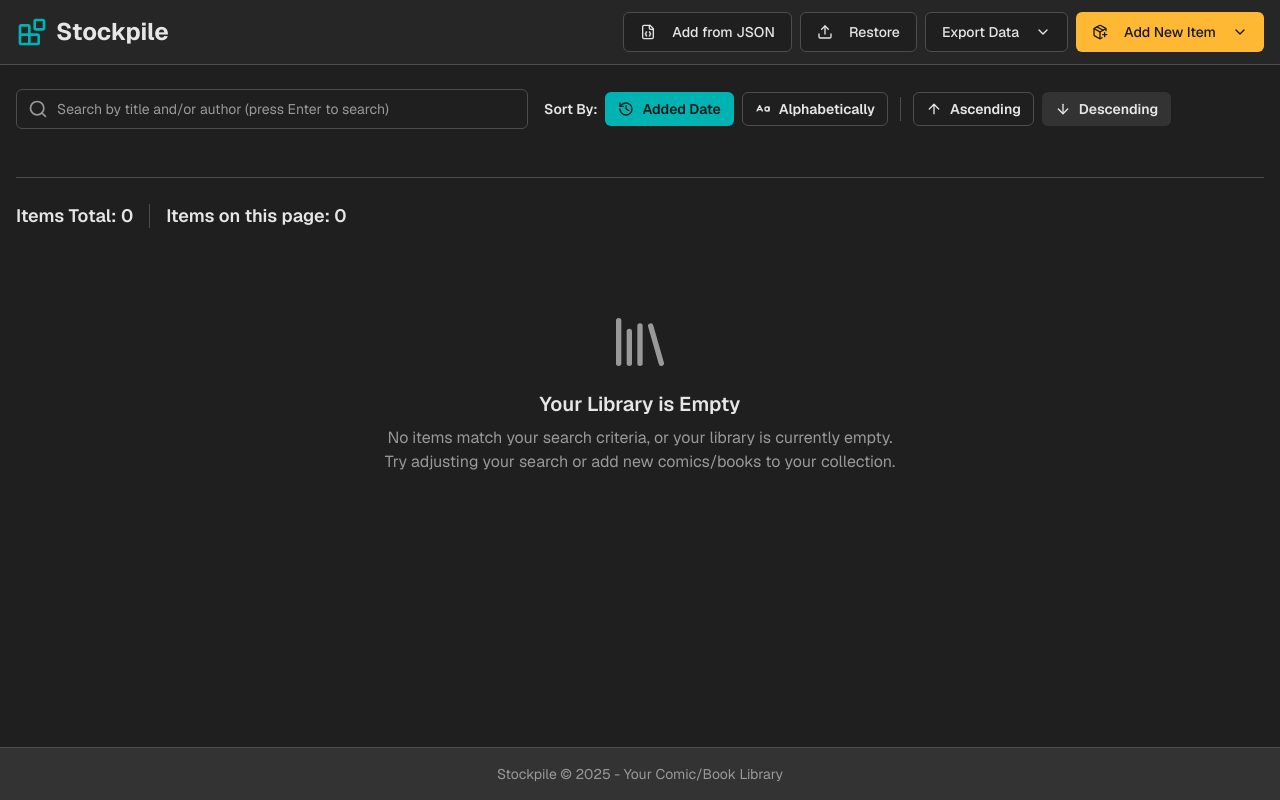
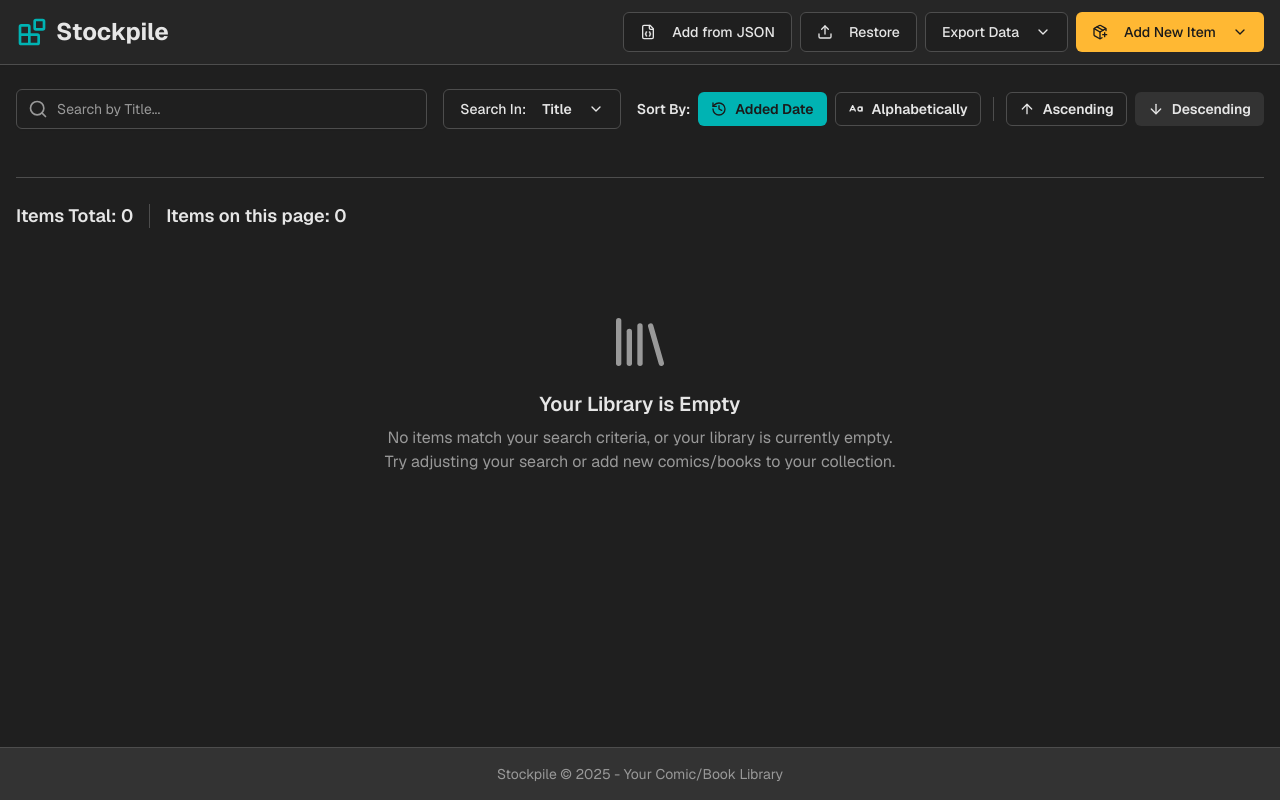
Before and after one commit to flightwithoutwings/stockpile, a Next.js app: page / in a window 1280 px wide. Built offline with nearby package versions, Linux system fonts and the light colour scheme.

Commit message:
add a drop down menu next to the search bar on homepage. options are tit

```diff
--- a/src/app/page.tsx
+++ b/src/app/page.tsx
@@ -44,6 +44,8 @@ export default function HomePage() {
     totalPages,
     totalFilteredItems,
     searchTerm,
+    searchField,
+    setSearchField,
   } = useInventory();
 
   const [isFormOpen, setIsFormOpen] = useState(false);
@@ -400,6 +402,8 @@ export default function HomePage() {
           <SearchBar
             initialSearchTerm={searchTerm}
             onSearch={setSearchTerm}
+            searchField={searchField}
+            onSearchFieldChange={setSearchField}
             sortOption={sortOption}
             onSortOptionChange={setSortOption}
             sortDirection={sortDirection}
@@ -472,6 +476,7 @@ export default function HomePage() {
       <TagManager
         isOpen={isTagManagerOpen}
         onOpenChange={setIsTagManagerOpen}
+
         allTags={allTags}
         onAddTag={addNewGlobalTag}
         onUpdateTag={updateGlobalTag}
--- a/src/components/SearchBar.tsx
+++ b/src/components/SearchBar.tsx
@@ -6,12 +6,17 @@ import { Input } from '@/components/ui/input';
 import { Button } from '@/components/ui/button';
 import { Badge } from '@/components/ui/badge';
 import { Separator } from '@/components/ui/separator';
-import { Search, Tags, ArrowUp, ArrowDown, History, CaseSensitive, X } from 'lucide-react';
-import type { SortDirection, SortOption } from '@/hooks/useInventory';
+import { Search, Tags, ArrowUp, ArrowDown, History, CaseSensitive, X, ChevronDown } from 'lucide-react';
+import type { SortDirection, SortOption, SearchField } from '@/hooks/useInventory';
+import { DropdownMenu, DropdownMenuContent, DropdownMenuItem, DropdownMenuTrigger } from '@/components/ui/dropdown-menu';
+import { cn } from '@/lib/utils';
+
 
 interface SearchBarProps {
   initialSearchTerm: string;
   onSearch: (term: string) => void;
+  searchField: SearchField;
+  onSearchFieldChange: (field: SearchField) => void;
   sortOption: SortOption;
   onSortOptionChange: (option: SortOption) => void;
   sortDirection: SortDirection;
@@ -22,9 +27,19 @@ interface SearchBarProps {
   onManageTagsClick: () => void;
 }
 
+const searchFieldLabels: Record<SearchField, string> = {
+  title: 'Title',
+  author: 'Author',
+  fileFormat: 'File Format',
+  originalName: 'Original File Name',
+  notes: 'Notes',
+};
+
 const SearchBar: React.FC<SearchBarProps> = ({
   initialSearchTerm,
   onSearch,
+  searchField,
+  onSearchFieldChange,
   sortOption,
   onSortOptionChange,
   sortDirection,
@@ -54,11 +69,11 @@ const SearchBar: React.FC<SearchBarProps> = ({
   return (
     <>
       <div className="flex flex-wrap items-center gap-4 mb-6">
-        <div className="relative flex-grow max-w-lg">
+        <div className="relative flex-grow max-w-lg flex items-center">
             <Search className="absolute left-3 top-1/2 transform -translate-y-1/2 h-5 w-5 text-muted-foreground" />
             <Input
                 type="text"
-            placeholder="Search by title and/or author (press Enter to search)"
+                placeholder={`Search by ${searchFieldLabels[searchField]}...`}
                 value={localSearchTerm}
                 onChange={(e) => setLocalSearchTerm(e.target.value)}
                 onKeyDown={handleSearchKeyDown}
@@ -75,6 +90,25 @@ const SearchBar: React.FC<SearchBarProps> = ({
                 </Button>
             )}
         </div>
+        <DropdownMenu>
+            <DropdownMenuTrigger asChild>
+                <Button variant="outline" className="whitespace-nowrap">
+                Search In: <span className="font-semibold ml-2">{searchFieldLabels[searchField]}</span>
+                <ChevronDown className="ml-2 h-4 w-4" />
+                </Button>
+            </DropdownMenuTrigger>
+            <DropdownMenuContent align="start">
+                {(Object.keys(searchFieldLabels) as SearchField[]).map((field) => (
+                    <DropdownMenuItem
+                        key={field}
+                        onClick={() => onSearchFieldChange(field)}
+                        className={cn(searchField === field && 'bg-accent')}
+                    >
+                        {searchFieldLabels[field]}
+                    </DropdownMenuItem>
+                ))}
+            </DropdownMenuContent>
+        </DropdownMenu>
 
         <div className="flex flex-wrap items-center gap-2">
             <span className="text-sm font-semibold text-foreground whitespace-nowrap">Sort By:</span>
--- a/src/hooks/useInventory.ts
+++ b/src/hooks/useInventory.ts
@@ -8,10 +8,13 @@ import { getAllItems, setItem, deleteItem, clearAllData, getAllItemKeys, getItem
 import type { ExportType } from '@/components/AppHeader';
 
 const SORT_CONFIG_KEY = 'comicBookLibrarySortConfig';
+const SEARCH_FIELD_KEY = 'comicBookLibrarySearchField';
 const ITEMS_PER_PAGE = 30;
 
 export type SortOption = 'createdAt' | 'title';
 export type SortDirection = 'asc' | 'desc';
+export type SearchField = 'title' | 'author' | 'fileFormat' | 'originalName' | 'notes';
+
 
 const sanitizeRawItem = (rawItem: any): InventoryItem => {
   const isOriginalNameTrulyNA = typeof rawItem.isOriginalNameNA === 'boolean' ? rawItem.isOriginalNameNA : false;
@@ -54,6 +57,7 @@ export function useInventory() {
   const [allTagsSet, setAllTagsSet] = useState<Set<string>>(new Set());
   const [sortOption, setSortOption] = useState<SortOption>('createdAt');
   const [sortDirection, setSortDirection] = useState<SortDirection>('desc');
+  const [searchField, setSearchField] = useState<SearchField>('title');
   const exportCounter = useRef(1);
   const [currentPage, setCurrentPageInternal] = useState(1);
 
@@ -89,6 +93,12 @@ export function useInventory() {
           if (['asc', 'desc'].includes(direction)) setSortDirection(direction);
         }
 
+        const storedSearchField = localStorage.getItem(SEARCH_FIELD_KEY);
+        if (storedSearchField && ['title', 'author', 'fileFormat', 'originalName', 'notes'].includes(storedSearchField)) {
+          setSearchField(storedSearchField as SearchField);
+        }
+
+
       } catch (error) {
         console.error("Failed to load items from IndexedDB:", error);
       } finally {
@@ -111,8 +121,19 @@ export function useInventory() {
   }, [sortOption, sortDirection, isInitialized]);
 
   useEffect(() => {
+    if (isInitialized) {
+        try {
+            localStorage.setItem(SEARCH_FIELD_KEY, searchField);
+        } catch (error) {
+            console.error("Failed to save search field to localStorage:", error);
+        }
+    }
+  }, [searchField, isInitialized]);
+
+
+  useEffect(() => {
     resetToFirstPage();
-  }, [searchTerm, activeTags, sortOption, sortDirection]);
+  }, [searchTerm, activeTags, sortOption, sortDirection, searchField]);
 
   const updateAllTagsInSet = useCallback((newTags: string[]) => {
     setAllTagsSet(prevAllTags => {
@@ -207,15 +228,23 @@ export function useInventory() {
 
     const trimmedSearchTerm = searchTerm.trim().toLowerCase();
     if (trimmedSearchTerm) {
-      const searchKeywords = trimmedSearchTerm.split(' ').filter(term => term.trim() !== '');
-      if (searchKeywords.length > 0) {
         filtered = filtered.filter((item) => {
-          return searchKeywords.every(keyword =>
-            item.title.toLowerCase().includes(keyword) ||
-            (item.author && item.author.toLowerCase().includes(keyword))
-          );
+            const term = trimmedSearchTerm;
+            switch(searchField) {
+                case 'title':
+                    return item.title.toLowerCase().includes(term);
+                case 'author':
+                    return item.author?.toLowerCase().includes(term) ?? false;
+                case 'fileFormat':
+                    return item.originalFileFormats?.some(format => format.toLowerCase().includes(term)) ?? false;
+                case 'originalName':
+                    return item.originalName?.toLowerCase().includes(term) ?? false;
+                case 'notes':
+                    return item.notes?.toLowerCase().includes(term) ?? false;
+                default:
+                    return item.title.toLowerCase().includes(term) || (item.author && item.author.toLowerCase().includes(term));
+            }
         });
-      }
     }
 
     return filtered.sort((a, b) => {
@@ -229,7 +258,7 @@ export function useInventory() {
       }
       return sortDirection === 'asc' ? comparison : -comparison;
     });
-  }, [items, searchTerm, activeTags, sortOption, sortDirection]);
+  }, [items, searchTerm, activeTags, sortOption, sortDirection, searchField]);
 
   const totalPages = useMemo(() => {
     return Math.ceil(filteredAndSortedItems.length / ITEMS_PER_PAGE);
@@ -446,6 +475,8 @@ setItem(updatedItem);
     setSortOption,
     sortDirection,
     setSortDirection,
+    searchField,
+    setSearchField,
     currentPage,
     setCurrentPage,
     totalPages,
```
Lines whose indentation alone changed are shown as unchanged.
